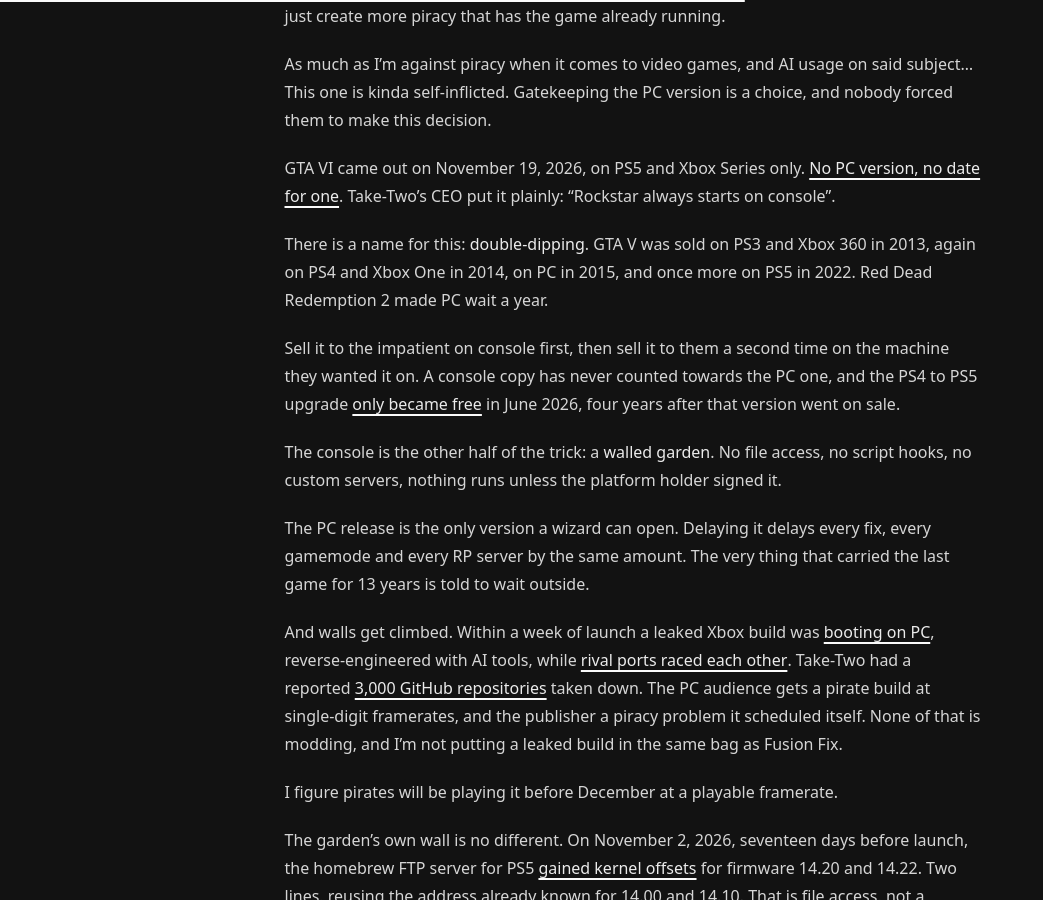
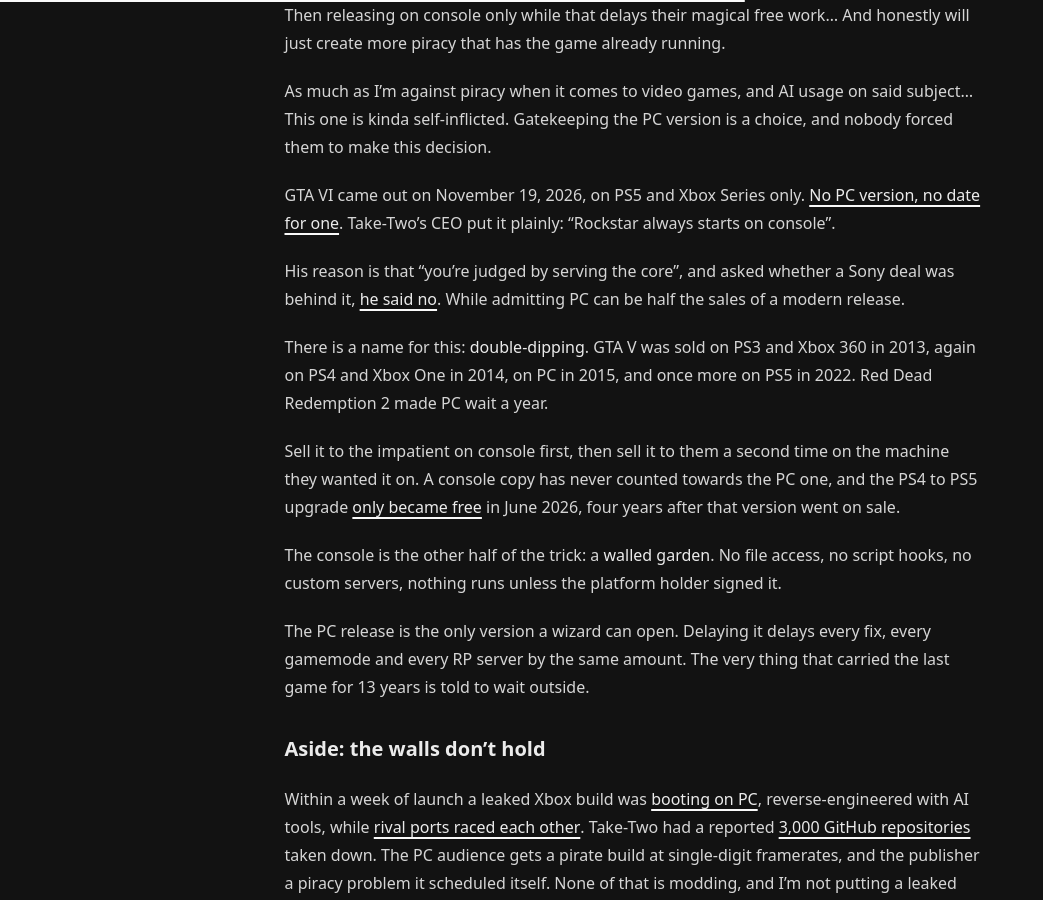
Before and after one commit to h8d13/dontreadthedocs, a Jekyll site: the page built from _notes/modding-wizards.md, in a window 1280 px wide and 900 px high, scrolled down 5043 px. Shown: the whole window, without its empty margins (0-1043 px from the left). Built offline with Jekyll 4.4.1, drawn with Linux system fonts in a browser that asks for light colours; some of the changed text lies outside the part shown.

Commit message:
add stuffs
Signed-off-by: h8d13 <hadean-eon-dev@proton.me>

```diff
--- a/_notes/modding-wizards.md
+++ b/_notes/modding-wizards.md
@@ -176,6 +176,10 @@ GTA VI came out on November 19, 2026, on PS5 and Xbox Series only.
 [No PC version, no date for one][gta6-nopc]. Take-Two's CEO put it plainly:
 "Rockstar always starts on console".
 
+His reason is that "you're judged by serving the core", and asked whether a Sony
+deal was behind it, [he said no][gta6-core]. While admitting PC can be half the
+sales of a modern release.
+
 There is a name for this: **double-dipping**. GTA V was sold on PS3 and Xbox 360
 in 2013, again on PS4 and Xbox One in 2014, on PC in 2015, and once more on PS5
 in 2022. Red Dead Redemption 2 made PC wait a year.
@@ -192,7 +196,9 @@ The PC release is the only version a wizard can open. Delaying it delays every f
 every gamemode and every RP server by the same amount. The very thing that carried
 the last game for 13 years is told to wait outside.
 
-And walls get climbed. Within a week of launch a leaked Xbox build was
+### Aside: the walls don't hold
+
+Within a week of launch a leaked Xbox build was
 [booting on PC][gta6-boot], reverse-engineered with AI tools, while
 [rival ports raced each other][gta6-race]. Take-Two had a reported
 [3,000 GitHub repositories][gta6-purge] taken down. The PC audience gets a pirate
@@ -322,6 +328,11 @@ But that calls for rules, not bans. Which they ended up writing anyway, in 2022:
 [no loot boxes, no NFTs, no misuse of trademarks][rp-policy]. It's one page.
 They could have written it in 2015.
 
+And then there is Hot Coffee. In 2005 a mod unlocked a sex minigame Rockstar had
+left disabled on the San Andreas disc. The ESRB [pulled the M rating][hotcoffee-esrb],
+the game got recalled, and the [FTC came knocking][hotcoffee-ftc]. That explains
+the paranoia. Not DMCA'ing fifteen-year-old mods in 2021.
+
 A whole genre of videos surfaces about Pay-To-Win servers being ruined by guess who?
 Modders.
 
@@ -344,6 +355,9 @@ The publisher can set the rules. It just has to **open the door first.**
 [mods21-under]: https://kotaku.com/ambitious-gta-underground-mod-shutdowns-after-six-years-1847619249
 [gta5-upgrade]: https://www.videogameschronicle.com/news/rockstar-is-giving-last-gen-gta-5-owners-a-free-upgrade/
 [gta6-nopc]: https://godisageek.com/2026/05/gta-6-skips-pc-at-launch-consoles-come-first/
+[gta6-core]: https://www.gamesradar.com/games/grand-theft-auto/gta-6-skipping-pc-at-launch-not-due-to-playstation-deal-but-because-rockstar-focuses-on-the-core-consumer-take-two-ceo-says/
+[hotcoffee-esrb]: https://www.esrb.org/blog/esrb-concludes-investigation-into-grand-theft-auto-san-andreas-revokes-m-mature-rating/
+[hotcoffee-ftc]: https://www.gamedeveloper.com/game-platforms/ftc-take-two-settle-over-i-gta-i-hot-coffee-mod
 [gta6-boot]: https://www.techradar.com/gaming/unofficial-gta-6-pc-port-makes-rapid-progress-in-just-24-hours-game-is-now-bootable-in-historic-moment-but-scammers-will-have-a-field-day-here
 [gta6-race]: https://kotaku.com/gta-6-leaker-cyberleek-claims-to-have-to-released-exe-file-that-could-lead-to-unofficial-pc-port-2000759529
 [ps5-offsets]: https://github.com/ps5-payload-dev/ftpsrv/commit/474c8d9da00d2026b274070482bf90e37a4ffc4d
```
